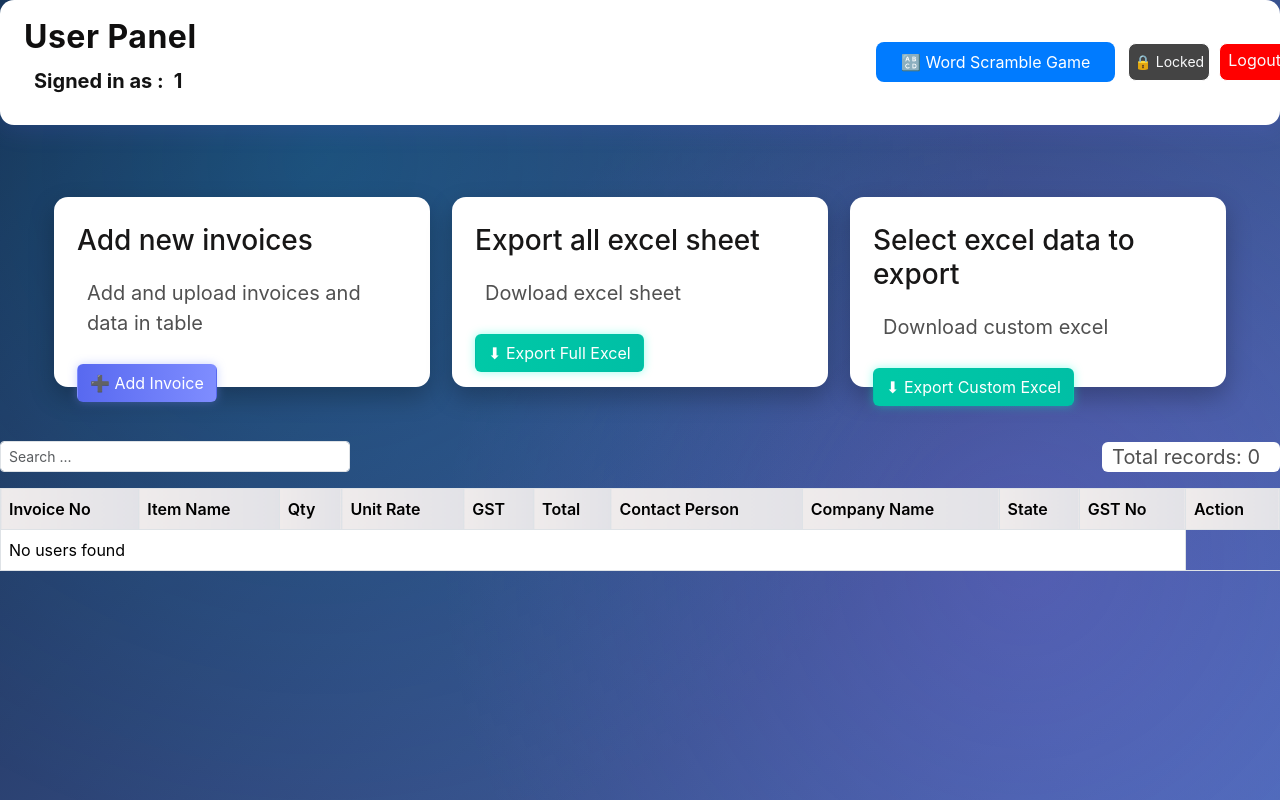
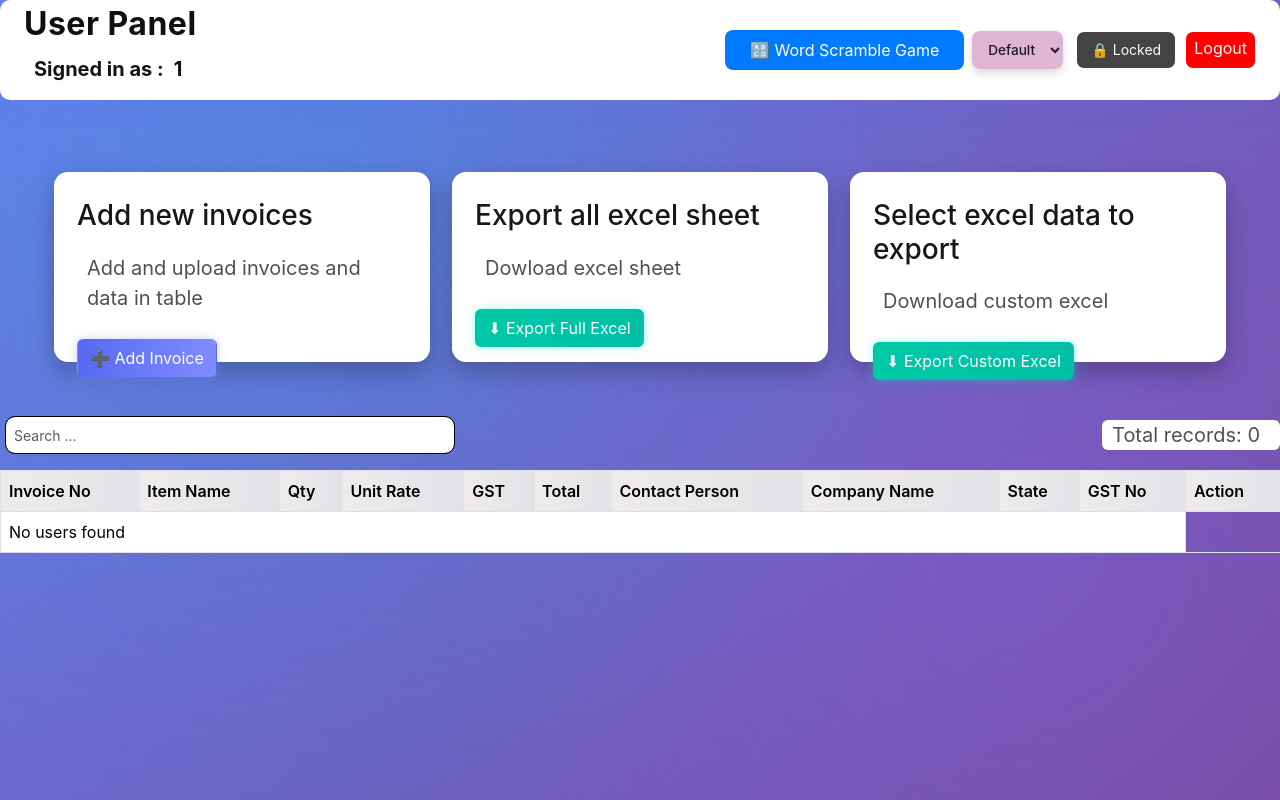
Before and after one commit to Muskan8130/E-_Register, a Flask app: page /user_panel in a window 1280 px wide. Run offline with Flask 3, Linux system fonts and the light colour scheme; the visitor is signed in with stand-in values (Sample User, id 1); data that the repository does not hold is empty; parts of the project's set-up code (start-up, migrations or seed data) failed here and were passed over; some libraries are stand-ins or nearby versions.

Commit message:
all panels theme  enhanced

```diff
--- a/static/js/user_panel.js
+++ b/static/js/user_panel.js
@@ -744,3 +744,27 @@ closeBtn2.addEventListener("click", () => {
 window.addEventListener("click", (e) => {
   if (e.target === modal2) modal2.style.display = "none";
 });
+// 🎨 THEME SWITCHER FOR USER PANEL
+const themeUser = document.getElementById("themeUser");
+
+if (themeUser) {
+  themeUser.addEventListener("change", function () {
+    const theme = this.value;
+
+    if (theme === "light") {
+      document.body.style.background = "linear-gradient(135deg, #ffffff 0%, #e6e6e6 100%)";
+      document.querySelector(".topbar").style.background = "#f9f9f9";
+      document.body.style.color = "black";
+    }
+    else if (theme === "dark") {
+      document.body.style.background = "linear-gradient(135deg, #1f1f1f 0%, #0d0d0d 100%)";
+      document.querySelector(".topbar").style.background = "#333";
+      document.body.style.color = "white";
+    }
+    else {
+      document.body.style.background = "linear-gradient(135deg, #667eea 0%, #764ba2 100%)";
+      document.querySelector(".topbar").style.background = "white";
+      document.body.style.color = "#eaf2ff";
+    }
+  });
+}
--- a/templates/invoices.html
+++ b/templates/invoices.html
@@ -10,7 +10,7 @@
   margin: 0;
   font-family: 'Inter', system-ui, sans-serif;
   color: #eaf2ff;
-  background: linear-gradient(135deg, #182848 0%, #4b6cb7 100%);
+  background: linear-gradient(135deg, #667eea 0%, #764ba2 100%);
   background-attachment: fixed;
   overflow-x: hidden;
   min-height: 100vh;
@@ -27,7 +27,7 @@ body::before {
 }
     .top{
       display:flex;justify-content:space-between;align-items:center;margin-bottom:12px;
-      background-color: rgb(246, 252, 253);
+      background-color: rgb(242, 244, 245);
       height: 100px;
     }
     .card{
--- a/templates/login.html
+++ b/templates/login.html
@@ -226,7 +226,7 @@
 
     .theme-container label {
       font-weight: 600;
-      color: white;
+      color: rgb(236, 192, 225);
       font-size: 0.85rem;
       margin: 0;
     }
--- a/templates/newinvoices.html
+++ b/templates/newinvoices.html
@@ -17,7 +17,7 @@
     body {
       margin: 0;
       min-height: 100vh;
-     background: linear-gradient(135deg, #182848 0%, #4b6cb7 100%);
+     background: linear-gradient(135deg, #667eea 0%, #764ba2 100%);
       background-attachment: fixed;
       color: #1e1b4b;
     }
--- a/templates/user_panel.html
+++ b/templates/user_panel.html
@@ -25,7 +25,7 @@
       margin: 0;
       font-family: 'Inter', system-ui, sans-serif;
       color: #eaf2ff;
-      background: linear-gradient(135deg, #182848 0%, #4b6cb7 100%);
+      background: linear-gradient(135deg, #667eea 0%, #764ba2 100%);
       background-attachment: fixed;
       overflow-x: hidden;
       min-height: 100vh;
@@ -47,8 +47,10 @@
       box-shadow: 0 6px 14px rgba(0, 0, 0, 0.2);
       color: white;
       padding: 18px 24px;
-      border-radius: 14px;
+      border-radius: 10px;
       box-shadow: 0 6px 24px rgba(110,107,255,0.14);
+      height: 100px;
+      width: 100%;
     }
     .topbar .title{
       font-size: 20px;
@@ -237,7 +239,7 @@
     background-color: rgb(201, 229, 231);
     }
     #logoutBtn{
-      margin-left: 300px;
+     margin-left: 300px;
     }
     .editBtn{
       background: linear-gradient(90deg, #23449f, #7f8dff);
@@ -373,7 +375,7 @@
   white-space: nowrap !important;
   overflow: hidden !important;
   text-overflow: ellipsis !important;
-  width: 200px;
+  width: 100px;
   margin-left: 5px;
 }
 
@@ -554,6 +556,35 @@
   small {
     margin-right: 10px;
    }
+   #globalSearch{
+    margin-left: 5px;
+    width: 450px;
+    height: 38px;
+    border-radius: 10px;
+    border-color: #000;
+   }
+   /* 🎨 THEME BUTTON (Same as Login Page) */
+.theme-select {
+  padding: 6px 12px;
+  border-radius: 8px;
+  border: none;
+  outline: none;
+  background: rgba(221, 173, 207, 0.9);
+  color: #1a1a2e;
+  cursor: pointer;
+  font-size: 0.85rem;
+  font-weight: 500;
+  box-shadow: 0 4px 10px rgba(0,0,0,0.15);
+  transition: all 0.3s ease;
+  height: 38px;
+}
+
+.theme-select:hover {
+  transform: translateY(-2px);
+  box-shadow: 0 6px 18px rgba(0,0,0,0.25);
+}
+.theme-select option { color: #1a1a2e; }
+
   </style>
 </head>
 <body>
@@ -569,9 +600,14 @@
     </div>
 
     <div class="d-flex align-items-center gap-3">
-      <div style="width:380px" class="d-flex align-items-center gap-2">
+      <div  class="d-flex align-items-center gap-2">
         <button id="gameBtn" class="game-btn">🔠 Word Scramble Game</button>
-        <button class="btn btn-sm btn-outline-light" id="lockedBtn" style="background-color:#444;">🔒 Locked</button>
+        <select id="themeUser" class="theme-select">
+          <option value="default" selected>Default</option>
+          <option value="light">Light</option>
+          <option value="dark">Dark</option>
+       </select>
+     <button class="btn btn-sm btn-outline-light" id="lockedBtn" style="background-color:#444;" >🔒 Locked</button>
         <a class="btn btn-sm btn-outline-light" id="logoutBtn"   style="background-color: red;" href="{{ url_for('logout') }}" class="btn btn-danger">Logout</a>
       </div>
     </div>
```
Also changed, not shown: static/js/master.js (+25 -0 lines), templates/master.html (+35 -2 lines).
